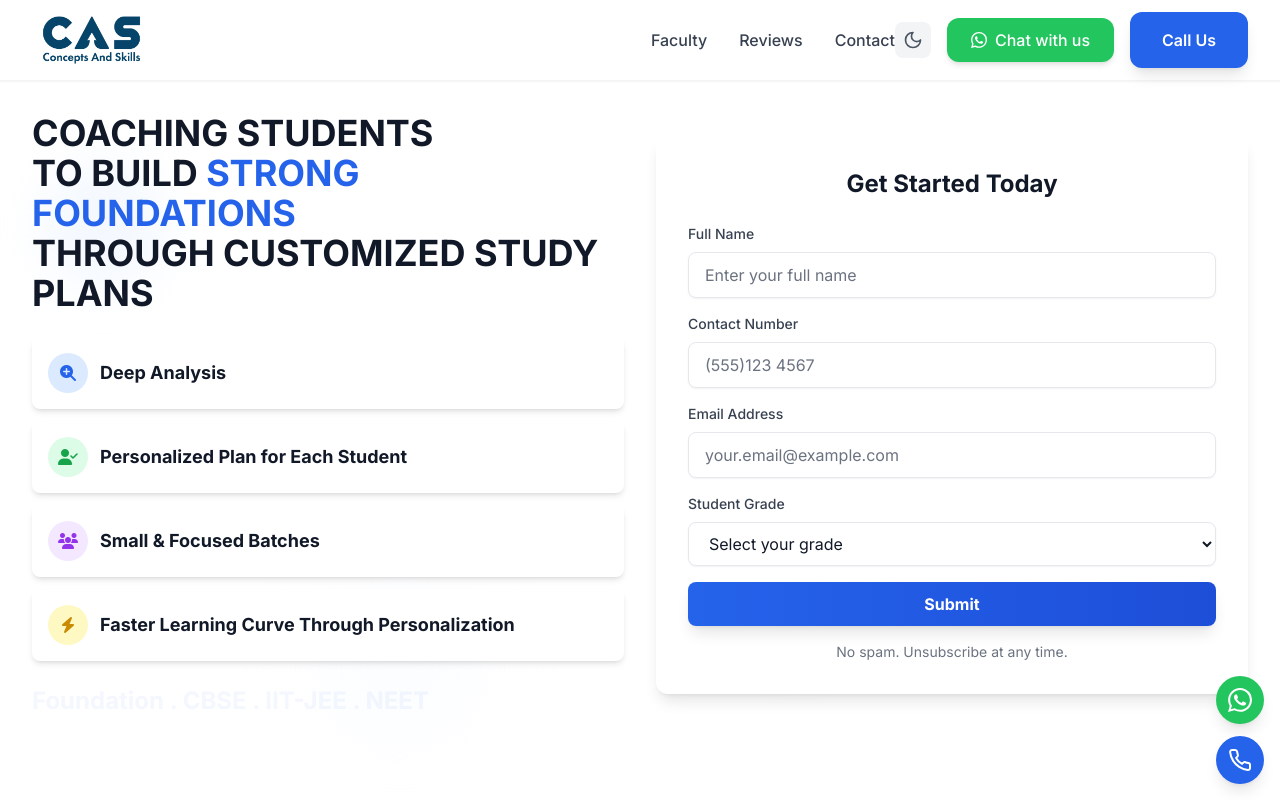
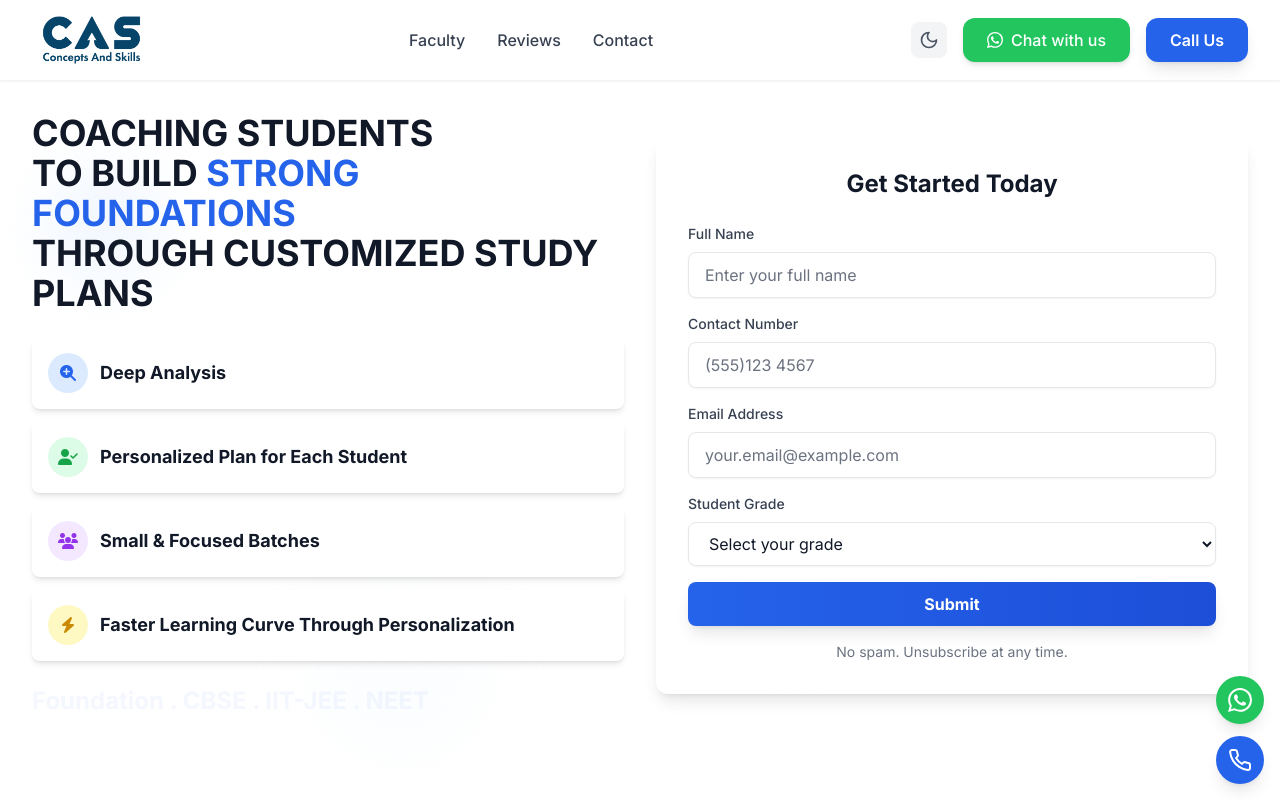
Before and after one commit to 03abhi/cas, a React (Vite) app: page / in a window 1280 px wide. Shown: the top 800 px of the page. Built offline with nearby package versions, Linux system fonts and the light colour scheme.

Commit message:
Fix header contact button overlap - improve responsive layout and spacing

```diff
--- a/src/components/Header.tsx
+++ b/src/components/Header.tsx
@@ -9,20 +9,20 @@ const Header: React.FC = () => {
   return (
     <header className="bg-white/95 dark:bg-gray-900/95 backdrop-blur-sm shadow-sm sticky top-0 z-50 border-b border-gray-100 dark:border-gray-800 transition-colors duration-300">
       <div className="container-custom">
-        <div className="flex justify-between items-center h-16 sm:h-18 md:h-20">
-          <div className="flex items-center flex-1">
+        <div className="flex justify-between items-center h-16 sm:h-18 md:h-20 min-h-0">
+          <div className="flex items-center flex-shrink-0">
             <a href="#" className="flex items-center" aria-label="CAS Classes Home">
               <img src="/logo.jpg" alt="CAS Classes" className="h-12 sm:h-14 md:h-16 w-auto object-contain img-responsive" />
             </a>
           </div>
 
-          <nav className="hidden md:flex space-x-8">
-            <a href="#faculty" className="text-gray-700 dark:text-gray-300 hover:text-primary-600 dark:hover:text-primary-400 transition-colors font-medium">Faculty</a>
-            <a href="#student-feedback" className="text-gray-700 dark:text-gray-300 hover:text-primary-600 dark:hover:text-primary-400 transition-colors font-medium">Reviews</a>
-            <a href="#contact" className="text-gray-700 dark:text-gray-300 hover:text-primary-600 dark:hover:text-primary-400 transition-colors font-medium">Contact</a>
+          <nav className="hidden lg:flex space-x-6 xl:space-x-8">
+            <a href="#faculty" className="text-gray-700 dark:text-gray-300 hover:text-primary-600 dark:hover:text-primary-400 transition-colors font-medium text-sm xl:text-base">Faculty</a>
+            <a href="#student-feedback" className="text-gray-700 dark:text-gray-300 hover:text-primary-600 dark:hover:text-primary-400 transition-colors font-medium text-sm xl:text-base">Reviews</a>
+            <a href="#contact" className="text-gray-700 dark:text-gray-300 hover:text-primary-600 dark:hover:text-primary-400 transition-colors font-medium text-sm xl:text-base">Contact</a>
           </nav>
 
-          <div className="hidden md:flex items-center space-x-2 lg:space-x-4">
+          <div className="hidden md:flex items-center space-x-1 xl:space-x-4 flex-shrink-0">
             <button
               onClick={toggleDarkMode}
               className="p-2 rounded-lg bg-gray-100 dark:bg-gray-800 text-gray-600 dark:text-gray-300 hover:bg-gray-200 dark:hover:bg-gray-700 transition-colors duration-200"
@@ -30,14 +30,21 @@ const Header: React.FC = () => {
             >
               {isDarkMode ? <Sun className="w-4 h-4 lg:w-5 lg:h-5" /> : <Moon className="w-4 h-4 lg:w-5 lg:h-5" />}
             </button>
-            <a href="https://wa.me/918618197603" target="_blank" rel="noopener noreferrer" className="hidden lg:flex items-center space-x-2 px-4 lg:px-6 py-2 lg:py-2.5 bg-green-500 hover:bg-green-600 text-white rounded-xl transition-all duration-300 font-medium hover-lift shadow-md text-sm lg:text-base">
-              <svg className="w-3 h-3 lg:w-4 lg:h-4" viewBox="0 0 24 24" fill="currentColor">
+            <a href="https://wa.me/918618197603" target="_blank" rel="noopener noreferrer" className="hidden xl:flex items-center space-x-2 px-3 xl:px-6 py-2 xl:py-2.5 bg-green-500 hover:bg-green-600 text-white rounded-xl transition-all duration-300 font-medium hover-lift shadow-md text-xs xl:text-base">
+              <svg className="w-3 h-3 xl:w-4 xl:h-4" viewBox="0 0 24 24" fill="currentColor">
                 <path d="M17.472 14.382c-.297-.149-1.758-.867-2.03-.967-.273-.099-.471-.148-.67.15-.197.297-.767.966-.94 1.164-.173.199-.347.223-.644.075-.297-.15-1.255-.463-2.39-1.475-.883-.788-1.48-1.761-1.653-2.059-.173-.297-.018-.458.13-.606.134-.133.298-.347.446-.52.149-.174.198-.298.298-.497.099-.198.05-.371-.025-.52-.075-.149-.669-1.612-.916-2.207-.242-.579-.487-.5-.669-.51-.173-.008-.371-.01-.57-.01-.198 0-.52.074-.792.372-.272.297-1.04 1.016-1.04 2.479 0 1.462 1.065 2.875 1.213 3.074.149.198 2.096 3.2 5.077 4.487.709.306 1.262.489 1.694.625.712.227 1.36.195 1.871.118.571-.085 1.758-.719 2.006-1.413.248-.694.248-1.289.173-1.413-.074-.124-.272-.198-.57-.347m-5.421 7.403h-.004a9.87 9.87 0 01-5.031-1.378l-.361-.214-3.741.982.998-3.648-.235-.374a9.86 9.86 0 01-1.51-5.26c.001-5.45 4.436-9.884 9.888-9.884 2.64 0 5.122 1.03 6.988 2.898a9.825 9.825 0 012.893 6.994c-.003 5.45-4.437 9.884-9.885 9.884m8.413-18.297A11.815 11.815 0 0012.05 0C5.495 0 .16 5.335.157 11.892c0 2.096.547 4.142 1.588 5.945L.057 24l6.305-1.654a11.882 11.882 0 005.683 1.448h.005c6.554 0 11.89-5.335 11.893-11.893A11.821 11.821 0 0020.885 3.488"/>
               </svg>
               <span>Chat with us</span>
             </a>
-            <a href="tel:8618197603" className="btn-primary hover-lift text-sm lg:text-base">Call Us</a>
+            <a href="tel:8618197603" className="btn-primary hover-lift text-xs xl:text-base px-3 xl:px-6 py-2 xl:py-2.5">Call Us</a>
           </div>
+
+          {/* Medium screen navigation */}
+          <nav className="hidden md:flex lg:hidden space-x-4">
+            <a href="#faculty" className="text-gray-700 dark:text-gray-300 hover:text-primary-600 dark:hover:text-primary-400 transition-colors font-medium text-sm">Faculty</a>
+            <a href="#student-feedback" className="text-gray-700 dark:text-gray-300 hover:text-primary-600 dark:hover:text-primary-400 transition-colors font-medium text-sm">Reviews</a>
+            <a href="#contact" className="text-gray-700 dark:text-gray-300 hover:text-primary-600 dark:hover:text-primary-400 transition-colors font-medium text-sm">Contact</a>
+          </nav>
 
           <div className="md:hidden flex items-center space-x-3">
             <button
```
